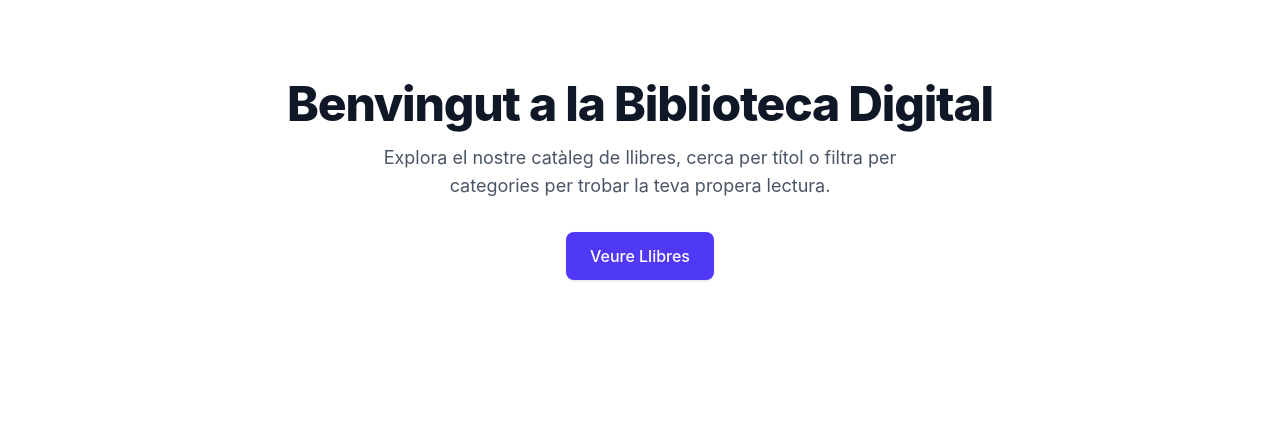
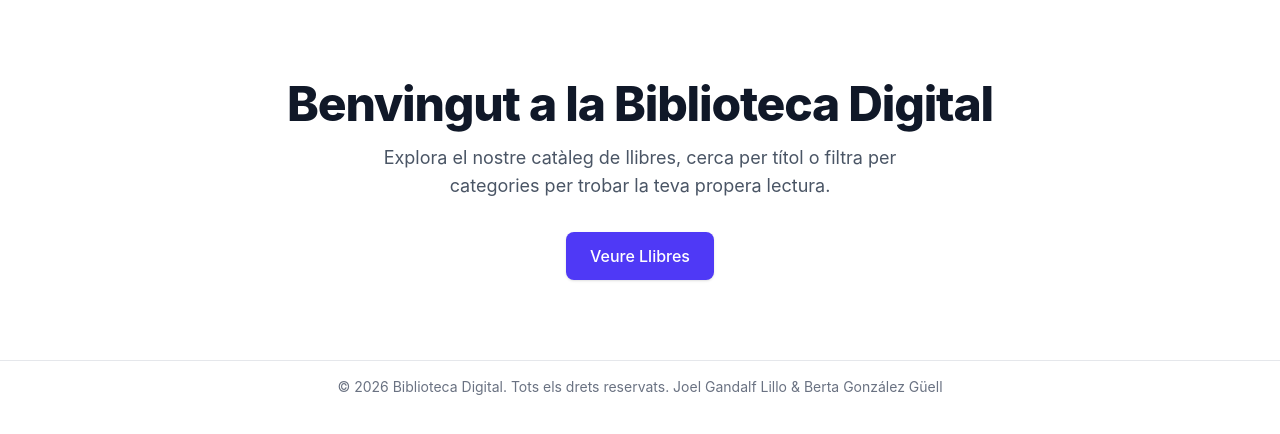
Before and after one commit to Joel-Gandalf/book_app_cool, a React (Vite) app in the folder frontend/: page / in a window 1280 px wide. Shown: the top 434 px of the page. Built offline with nearby package versions, Linux system fonts and the light colour scheme.

Commit message:
feat: add Footer component with tailwind styles

```diff
--- a/frontend/src/components/Footer.tsx
+++ b/frontend/src/components/Footer.tsx
@@ -0,0 +1,7 @@
+export function Footer(){
+    return(
+        <footer className="bg-white border-t border-gray-200 py-4 text-center text-sm text-gray-500">
+            <p>© 2026 Biblioteca Digital. Tots els drets reservats. Joel Gandalf Lillo & Berta González Güell</p>
+        </footer>
+    )
+}
--- a/frontend/src/components/Layout.tsx
+++ b/frontend/src/components/Layout.tsx
@@ -1,4 +1,5 @@
 import { Outlet} from 'react-router'
+import { Footer } from './Footer'
 
 export const Layout = () => {
   return (
@@ -10,8 +11,7 @@ export const Layout = () => {
         <Outlet />
       </main>
 
-      <footer>
-      </footer>
+      <Footer/>
     </>
   )
 }
```
